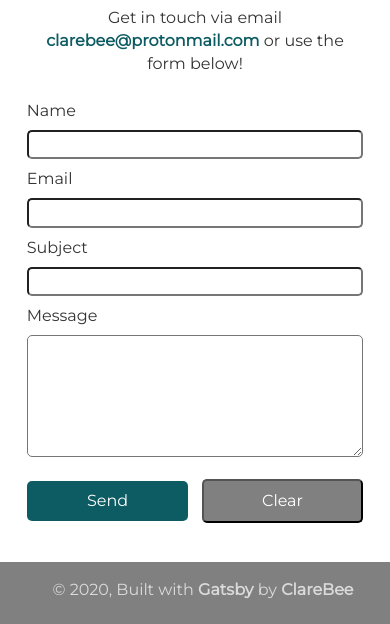
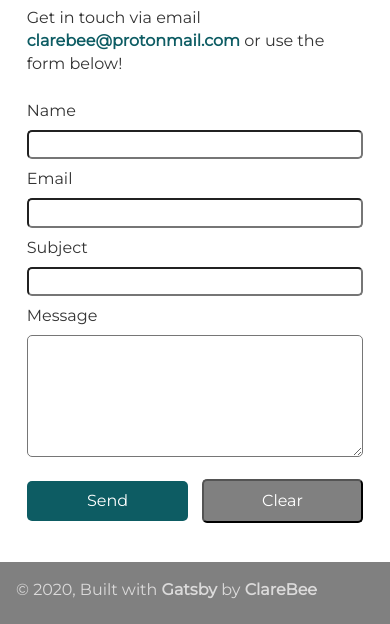
Before and after one commit to ClareBee/supporting-settle, a Gatsby site: page /contact in a window 390 px wide. Shown: the part 674-1298 px from the top of the page. Built offline with nearby package versions, Linux system fonts and the light colour scheme; Gatsby itself is replaced by a stand-in of ours.

Commit message:
remove text align

```diff
--- a/src/components/contact-form/contact-form.module.css
+++ b/src/components/contact-form/contact-form.module.css
@@ -53,9 +53,6 @@
   .form {
     width: 90%;
   }
-  p {
-    text-align: center;
-  }
   p a {
     margin-right: 0rem;
   }
```
